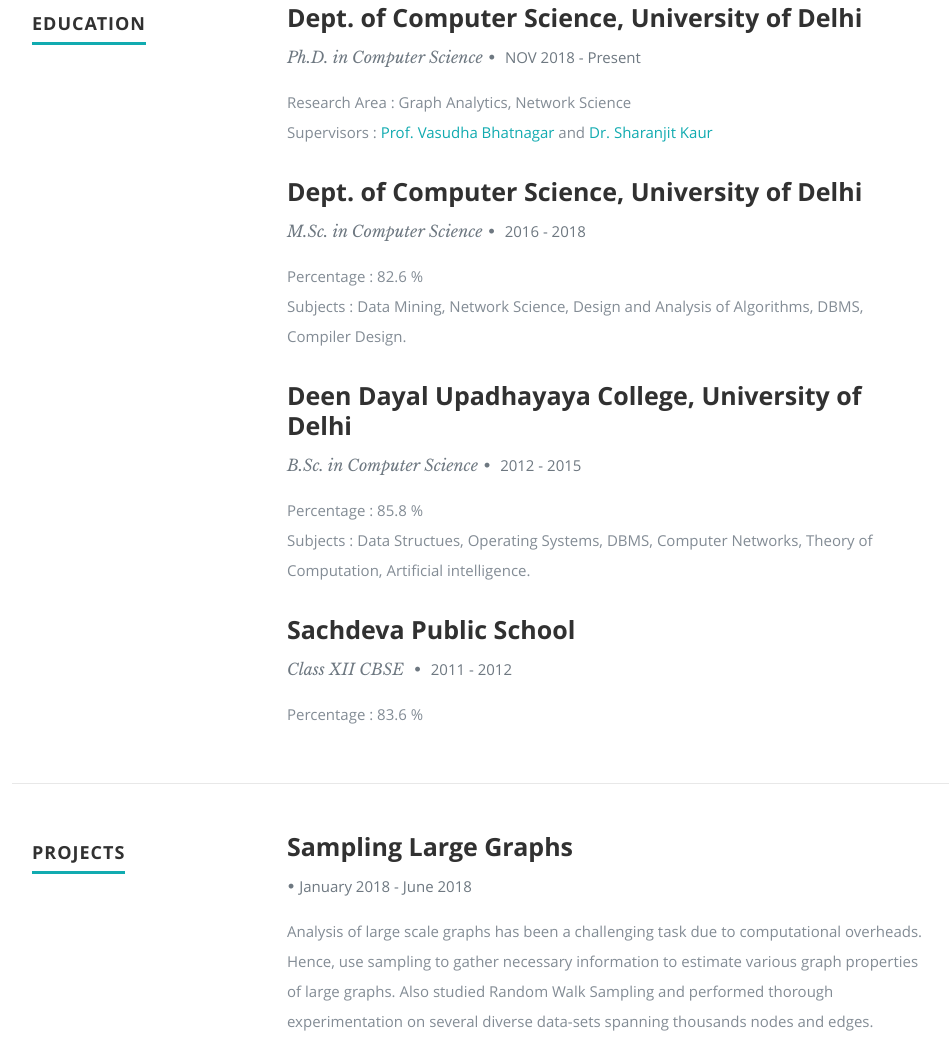
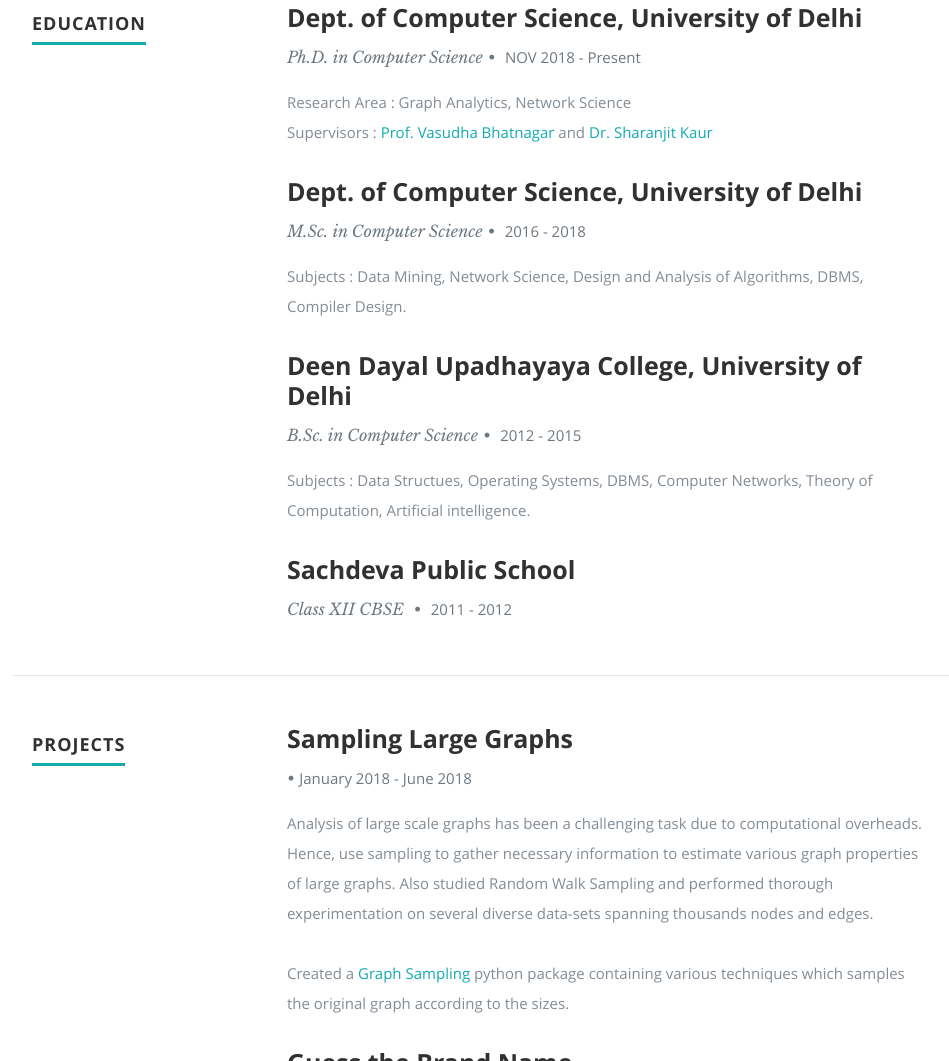
Before and after one commit to kirtiJain25/kirtiJain25.github.io, a plain HTML site: page index.html in a window 1280 px wide. Shown: the part 1271-2332 px from the top of the page, without its empty margins (118-1067 px from the left). Drawn offline with nearby package versions, Linux system fonts and the light colour scheme.

Commit message:
Update index.html

```diff
--- a/index.html
+++ b/index.html
@@ -133,7 +133,6 @@
                   <h3>Dept. of Computer Science, University of Delhi</h3>
                   <p class="info">M.Sc. in Computer Science<span>&bull;</span> <em class="date">2016 - 2018</em></p>
                   <p>
-                  Percentage : 82.6 %<br>
                   Subjects : Data Mining, Network Science, Design and Analysis of Algorithms, DBMS, Compiler Design.
                   </p>
 
@@ -148,7 +147,6 @@
                   <h3>Deen Dayal Upadhayaya College, University of Delhi</h3>
                   <p class="info">B.Sc. in Computer Science<span>&bull;</span> <em class="date">2012 - 2015</em></p>
                   <p>
-                  Percentage : 85.8 %<br>
                   Subjects : Data Structues, Operating Systems, DBMS, Computer Networks, Theory of Computation, Artificial intelligence.
                   </p>
 
@@ -163,7 +161,6 @@
                   <h3>Sachdeva Public School</h3>
                   <p class="info">Class XII CBSE <span>&bull;</span> <em class="date">2011 - 2012</em></p>
                   <p>
-                  Percentage : 83.6 %<br>
                   </p>
 
                </div>
```
